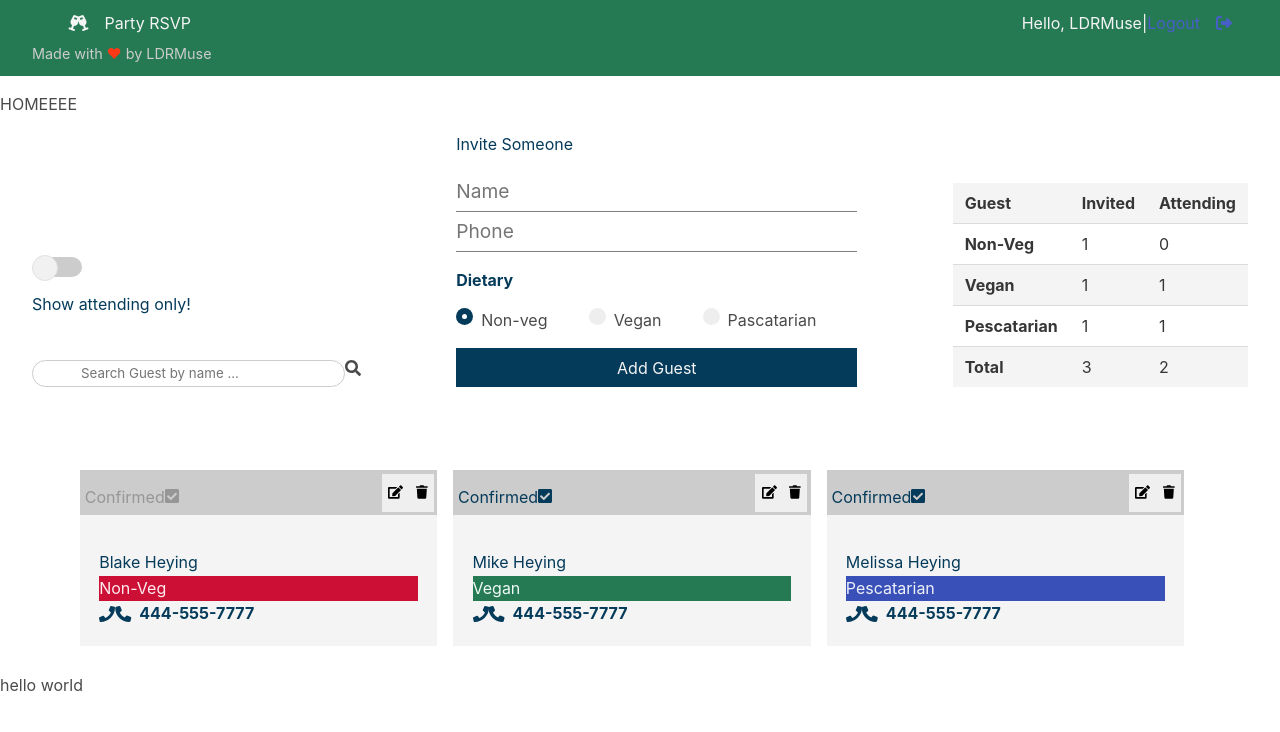
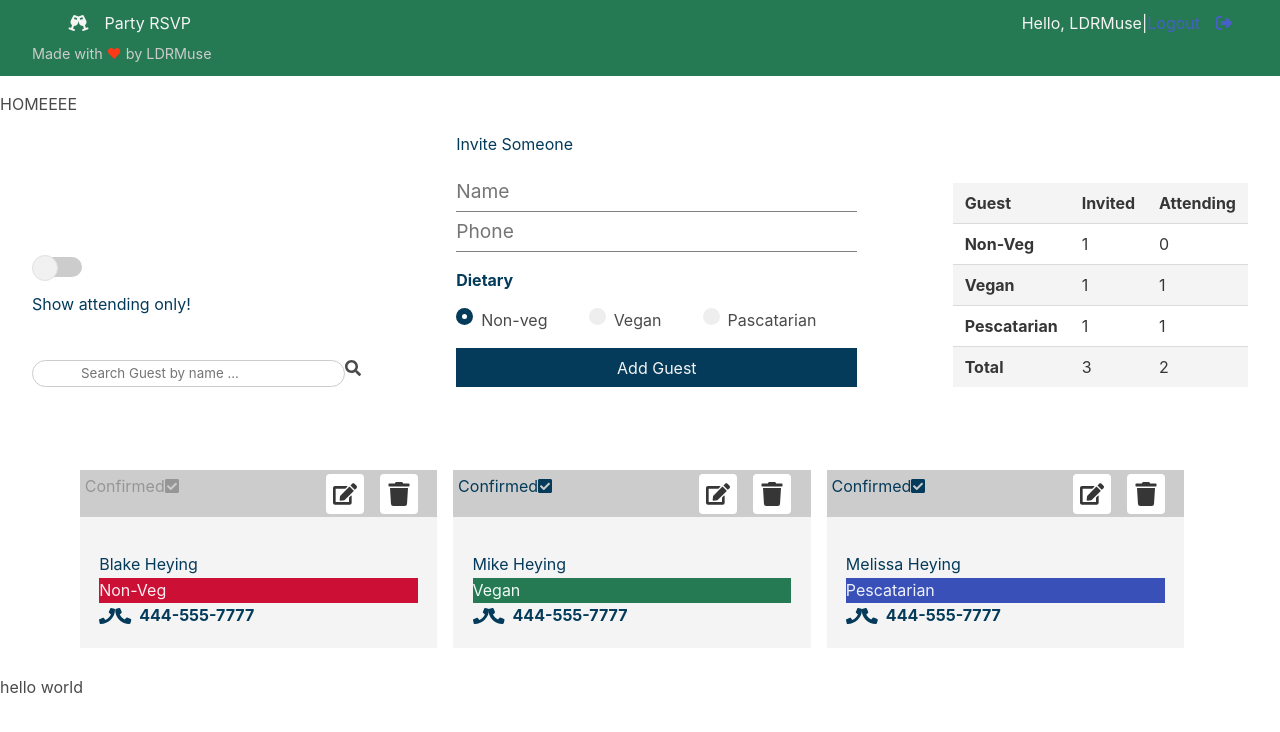
Before and after one commit to LDRMuse/rsvp-party-app, a React (Create React App) app in the folder client/: page / in a window 1280 px wide. Shown: the top 732 px of the page. Built offline with nearby package versions, Linux system fonts and the light colour scheme.

Commit message:
:sparkles: create deleteGuest reducer, pass to guest component &...
create function to delete guest

```diff
--- a/client/src/components/guests/Guest.js
+++ b/client/src/components/guests/Guest.js
@@ -1,4 +1,6 @@
-import React from 'react'
+import React, { useContext } from 'react'
+import { GuestContext } from '../../context'
+
 import { library } from "@fortawesome/fontawesome-svg-core";
 import { FontAwesomeIcon } from "@fortawesome/react-fontawesome";
 import { fas } from "@fortawesome/free-solid-svg-icons";
@@ -11,23 +13,32 @@ import { faPhone } from "@fortawesome/free-solid-svg-icons";
 // solid, brands, regular are collections of icons ex: "@fortawesome/free-solid-svg-icons";
 library.add(fas, faEdit, faCheckSquare, faTrash, faPhone);
 
-export const Guest = ({guest}) => {
-  const {name, phone, dietary, isConfirmed} = guest
+
+export const Guest = ({ guest }) => {
+
+  const { deleteGuest } = useContext(GuestContext);
+
+  const handleRemove = () => {
+    deleteGuest(id)
+  }
+
+
+  const { name, phone, dietary, isConfirmed, id } = guest
   return (
     <div className="guest-card">
       <div className="card-head">
         <div>
           <label className={`${isConfirmed && 'confirm'}`}> Confirmed
         <FontAwesomeIcon className={`fas fa-check-square ${isConfirmed && 'confirm'}`} icon="check-square" />
-              <input type="checkbox" />
+            <input type="checkbox" />
           </label>
         </div>
         <div>
-          <button>
-          <FontAwesomeIcon icon="edit" className="icon"/>
+          <button className="button mr-4 pl-4 pr-4">
+            <FontAwesomeIcon icon="edit" className="icon" />
           </button>
-          <button>
-          <FontAwesomeIcon icon="trash" className="icon"/>
+          <button className="button mr-4 pl-4 pr-4" onClick={handleRemove}>
+            <FontAwesomeIcon icon="trash" className="icon" />
           </button>
         </div>
       </div>
@@ -35,7 +46,7 @@ export const Guest = ({guest}) => {
         <h2>{name}</h2>
         <span className={(dietary === 'Non-Veg' ? "has-text-danger-light has-background-danger-dark" : dietary === 'Vegan' ? 'has-text-success-light has-background-success-dark' : 'has-text-link-light has-background-link-dark')}>{dietary}</span>
         <div className="contact">
-        <FontAwesomeIcon icon="phone" className="icon"/>
+          <FontAwesomeIcon icon="phone" className="icon" />
           <i className="fas fa-phone" />
           <p>{phone}</p>
         </div>
--- a/client/src/context/guestContext/GuestState.js
+++ b/client/src/context/guestContext/GuestState.js
@@ -1,7 +1,7 @@
 import React, {useReducer} from 'react'
 import {GuestContext} from './GuestContext'
 import {guestReducer} from './guestReducer'
-import {TOGGLE_FILTER, SEARCH_GUEST, CLEAR_SEARCH, ADD_GUEST} from '../types'
+import {TOGGLE_FILTER, SEARCH_GUEST, CLEAR_SEARCH, ADD_GUEST, DELETE_GUEST} from '../types'
 
 
 export const GuestState = (props) => {
@@ -47,6 +47,14 @@ const addGuest = (guest) => {
   })
 }
 
+
+const deleteGuest = (id) => {
+    dispatch({
+      type: DELETE_GUEST,
+      payload: id
+    })
+  }
+
 // toggle on/off (starting at false) using guestReducer
 const toggleFilter = () => {
   dispatch({
@@ -77,6 +85,7 @@ guests: state.guests,
 filterGuest: state.filterGuest,
 search: state.search,
 addGuest,
+deleteGuest,
 toggleFilter,
 searchGuest,
 clearSearch
--- a/client/src/context/guestContext/guestReducer.js
+++ b/client/src/context/guestContext/guestReducer.js
@@ -1,4 +1,4 @@
-import {TOGGLE_FILTER, SEARCH_GUEST, CLEAR_SEARCH, ADD_GUEST} from '../types'
+import {TOGGLE_FILTER, SEARCH_GUEST, CLEAR_SEARCH, ADD_GUEST, DELETE_GUEST} from '../types'
 
 // reducer component to set/use state depending on type
 export const guestReducer = (state, {type, payload}) => {
@@ -8,6 +8,12 @@ export const guestReducer = (state, {type, payload}) => {
         ...state,
         guests: [...state.guests, payload]
       }
+      case DELETE_GUEST:
+        return{
+          ...state,
+          // only keep the guests who's id doesn't match the guests payload id (where the trash icon is clicked)
+          guests: state.guests.filter(guest => guest.id !== payload)
+        }
     case SEARCH_GUEST:
       const reg = new RegExp(`${payload}`, 'gi')
       return{
--- a/client/src/context/types.js
+++ b/client/src/context/types.js
@@ -2,3 +2,4 @@ export const TOGGLE_FILTER = 'TOGGLE_FILTER'
 export const SEARCH_GUEST = 'SEARCH_GUEST'
 export const CLEAR_SEARCH = 'CLEAR_SEARCH'
 export const ADD_GUEST = 'ADD_GUEST'
+export const DELETE_GUEST= 'DELETE_GUEST'
```
